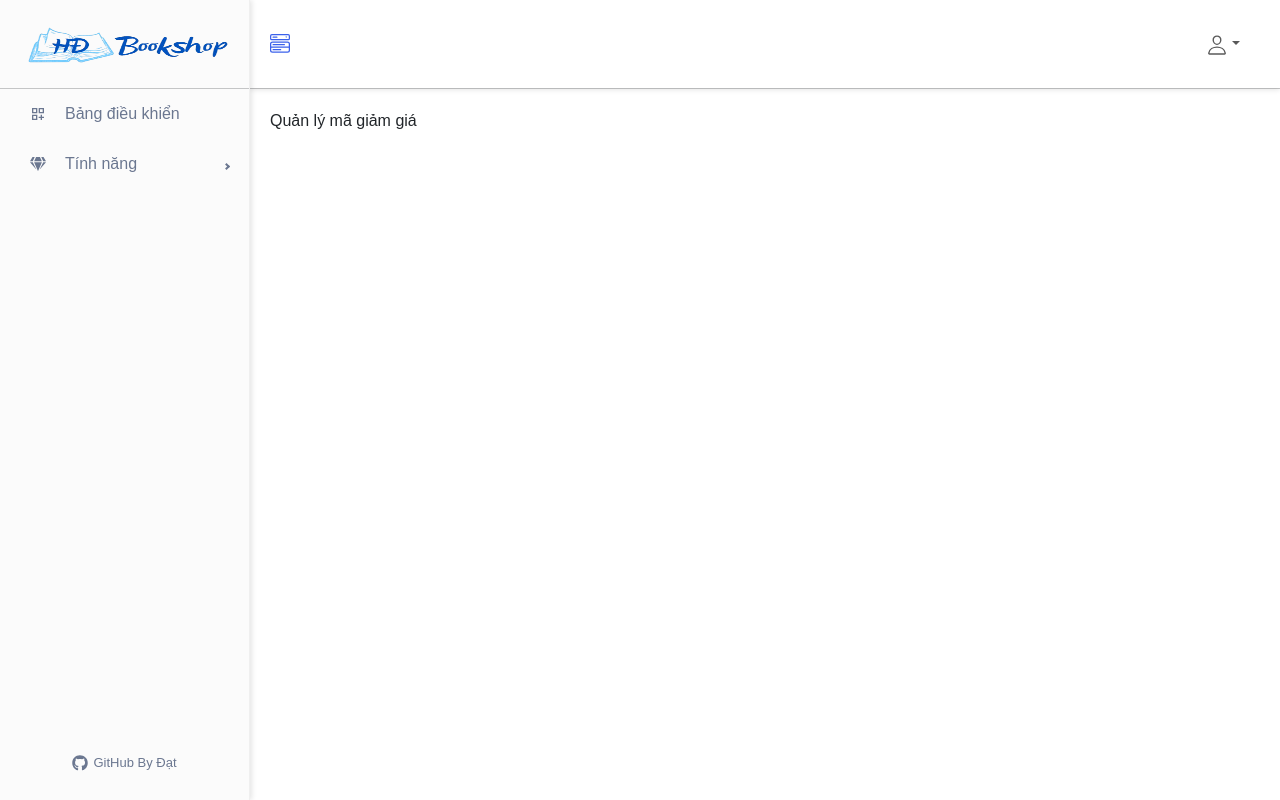
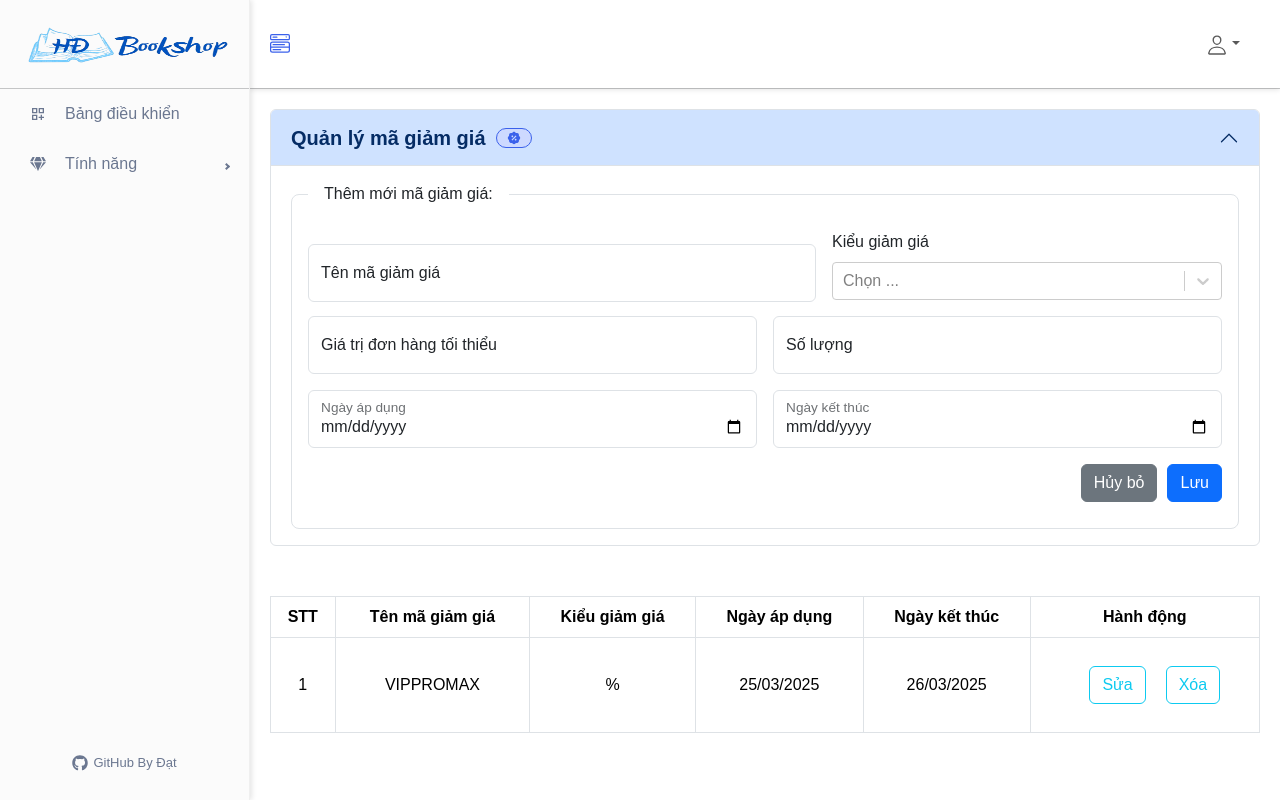
Before and after one commit to nguyendat0908/Do_An_Frontend, a React (Create React App) app: page /admins/manage-discounts in a window 1280 px wide. Built offline with nearby package versions, Linux system fonts and the light colour scheme; a web font is replaced by a local one.

Commit message:
Tạo giao diện quản lý discount

```diff
--- a/package.json
+++ b/package.json
@@ -17,6 +17,7 @@
     "react-pro-sidebar": "^1.1.0",
     "react-router-dom": "^7.3.0",
     "react-scripts": "5.0.1",
+    "react-select": "^5.10.1",
     "web-vitals": "^2.1.4"
   },
   "scripts": {
--- /dev/null
+++ b/src/components/Modal/ModalDiscount/ModalDeleteDiscount.js
@@ -0,0 +1,33 @@
+import Button from 'react-bootstrap/Button';
+import Modal from 'react-bootstrap/Modal';
+
+const ModalDeleteDiscount = (props) => {
+    const { show, setShow } = props;
+
+    const handleClose = () => {
+        setShow(false);
+    };
+
+    return (
+        <>
+            <Modal show={show} size="lg" onHide={handleClose} backdrop="static">
+                <Modal.Header closeButton>
+                    <Modal.Title>Xóa mã giảm giá</Modal.Title>
+                </Modal.Header>
+                <Modal.Body>
+                    Bạn có chắc chắn muốn xóa mã giảm giá có tên: <b>USER</b>?
+                </Modal.Body>
+                <Modal.Footer>
+                    <Button variant="secondary" onClick={handleClose}>
+                        Hủy
+                    </Button>
+                    <Button variant="primary" onClick={handleClose}>
+                        Xóa
+                    </Button>
+                </Modal.Footer>
+            </Modal>
+        </>
+    );
+};
+
+export default ModalDeleteDiscount;
--- /dev/null
+++ b/src/components/Modal/ModalDiscount/ModalUpdateDiscount.js
@@ -0,0 +1,48 @@
+import { useState } from 'react';
+import Button from 'react-bootstrap/Button';
+import Modal from 'react-bootstrap/Modal';
+import { FiFolderPlus } from 'react-icons/fi';
+
+const ModalUpdateDiscount = (props) => {
+    const { show, setShow } = props;
+
+    const handleClose = () => {
+        setShow(false);
+    };
+
+    const [name, setName] = useState('');
+
+    return (
+        <>
+            <Modal show={show} onHide={handleClose} size="xl" backdrop="static" className="modal-create-user">
+                <Modal.Header closeButton>
+                    <Modal.Title>Cập nhật mã giảm giá</Modal.Title>
+                </Modal.Header>
+                <Modal.Body>
+                    <form>
+                        <div className="d-flex gap-3">
+                            <div className="form-floating mb-3 flex-grow-1">
+                                <input type="number" className="form-control" placeholder="Your quantity" />
+                                <label>Số lượng</label>
+                            </div>
+                            <div className="form-floating flex-grow-1">
+                                <input type="date" className="form-control" />
+                                <label>Ngày kết thúc</label>
+                            </div>
+                        </div>
+                    </form>
+                </Modal.Body>
+                <Modal.Footer>
+                    <Button variant="secondary" onClick={handleClose}>
+                        Đóng
+                    </Button>
+                    <Button variant="primary" onClick={handleClose}>
+                        Lưu thay đổi
+                    </Button>
+                </Modal.Footer>
+            </Modal>
+        </>
+    );
+};
+
+export default ModalUpdateDiscount;
--- /dev/null
+++ b/src/components/Modal/ModalDiscount/TableDiscount.js
@@ -0,0 +1,47 @@
+import '../../../pages/Admin/ManageUser/ManageUser.scss';
+import Button from 'react-bootstrap/Button';
+
+const TableDiscount = (props) => {
+    return (
+        <>
+            <table
+                className="table table-hover table-bordered"
+                style={{ textAlign: 'center', verticalAlign: 'middle'}}
+            >
+                <thead>
+                    <tr>
+                        <th scope="col">STT</th>
+                        <th scope="col">Tên mã giảm giá</th>
+                        <th scope="col">Kiểu giảm giá</th>
+                        <th scope="col">Ngày áp dụng</th>
+                        <th scope="col">Ngày kết thúc</th>
+                        <th scope="col">Hành động</th>
+                    </tr>
+                </thead>
+                <tbody>
+                    <tr>
+                        <td scope="row">1</td>
+                        <td>VIPPROMAX</td>
+                        <td>%</td>
+                        <td>25/03/2025</td>
+                        <td>26/03/2025</td>
+                        <td>
+                            <Button
+                                variant="outline-info"
+                                style={{ margin: '20px' }}
+                                onClick={() => props.handleClickBtnUpdate()}
+                            >
+                                Sửa
+                            </Button>
+                            <Button variant="outline-info" onClick={() => props.handleClickBtnDelete()}>
+                                Xóa
+                            </Button>
+                        </td>
+                    </tr>
+                </tbody>
+            </table>
+        </>
+    );
+};
+
+export default TableDiscount;
--- a/src/pages/Admin/ManageCategory/ManageCategory.js
+++ b/src/pages/Admin/ManageCategory/ManageCategory.js
@@ -1,7 +1,6 @@
 import { Button } from 'react-bootstrap';
 import Accordion from 'react-bootstrap/Accordion';
 import '../ManageRole/ManageRole.scss';
-import { FaLock } from 'react-icons/fa';
 import { MdCategory } from 'react-icons/md';
 import { useState } from 'react';
 import TableCategory from '../../../components/Modal/ModalCategory/TableCategory';
--- a/src/pages/Admin/ManageDiscount/ManageDiscount.js
+++ b/src/pages/Admin/ManageDiscount/ManageDiscount.js
@@ -1,5 +1,104 @@
-const ManageDiscount = () => {
-    return <div>Quản lý mã giảm giá</div>;
+import { Button } from 'react-bootstrap';
+import Select from 'react-select';
+import Accordion from 'react-bootstrap/Accordion';
+import '../ManageRole/ManageRole.scss';
+import { RiDiscountPercentFill } from 'react-icons/ri';
+import { useState } from 'react';
+import TableDiscount from '../../../components/Modal/ModalDiscount/TableDiscount';
+import ModalUpdateDiscount from '../../../components/Modal/ModalDiscount/ModalUpdateDiscount';
+import ModalDeleteDiscount from '../../../components/Modal/ModalDiscount/ModalDeleteDiscount';
+
+const options = [
+    { value: 'TIENMAT', label: 'Tiền mặt' },
+    { value: 'PHANTRAM', label: '%' },
+];
+
+const ManageDiscount = (props) => {
+    const [showModalUpdateDiscount, setShowModalUpdateDiscount] = useState(false);
+    const [showModalDeleteDiscount, setShowModalDeleteDiscount] = useState(false);
+
+    const handleClickBtnUpdate = () => {
+        setShowModalUpdateDiscount(true);
+    };
+
+    const handleClickBtnDelete = () => {
+        setShowModalDeleteDiscount(true);
+    };
+    const handleClose = () => {
+        alert('Test');
+    };
+    return (
+        <div className="main-content">
+            <Accordion defaultActiveKey="0">
+                <Accordion.Item eventKey="0">
+                    <Accordion.Header>
+                        <div className="title">
+                            Quản lý mã giảm giá
+                            <span>
+                                <RiDiscountPercentFill />
+                            </span>
+                        </div>
+                    </Accordion.Header>
+                    <Accordion.Body>
+                        <div className="add-new">
+                            <fieldset className="border rounded-3 p-3">
+                                <legend className="float-none w-auto px-3">Thêm mới mã giảm giá:</legend>
+
+                                <div className="d-flex gap-3 align-items-center">
+                                    <div className="form-floating flex-grow-1">
+                                        <input type="text" className="form-control" placeholder="Your discount name" />
+                                        <label>Tên mã giảm giá</label>
+                                    </div>
+                                    <div className="flex-grow-1 mb-3 ">
+                                        <label className="form-label">Kiểu giảm giá</label>
+                                        <Select options={options} placeholder={'Chọn ...'} />
+                                    </div>
+                                </div>
+
+                                <div className="d-flex gap-3">
+                                    <div className="form-floating mb-3 flex-grow-1">
+                                        <input type="number" className="form-control" placeholder="Your order value" />
+                                        <label>Giá trị đơn hàng tối thiểu</label>
+                                    </div>
+
+                                    <div className="form-floating mb-3 flex-grow-1" style={{ zIndex: '0' }}>
+                                        <input type="number" className="form-control" placeholder="Your quantity" />
+                                        <label>Số lượng</label>
+                                    </div>
+                                </div>
+
+                                <div className="d-flex gap-3">
+                                    <div className="form-floating flex-grow-1">
+                                        <input type="date" className="form-control" />
+                                        <label>Ngày áp dụng</label>
+                                    </div>
+                                    <div className="form-floating flex-grow-1">
+                                        <input type="date" className="form-control" />
+                                        <label>Ngày kết thúc</label>
+                                    </div>
+                                </div>
+
+                                <div className="more-action mt-3">
+                                    <Button variant="secondary" onClick={handleClose}>
+                                        Hủy bỏ
+                                    </Button>
+                                    <Button variant="primary">Lưu</Button>
+                                </div>
+                            </fieldset>
+                        </div>
+                    </Accordion.Body>
+                </Accordion.Item>
+            </Accordion>
+            <div className="list-detail">
+                <TableDiscount
+                    handleClickBtnUpdate={handleClickBtnUpdate}
+                    handleClickBtnDelete={handleClickBtnDelete}
+                />
+                <ModalUpdateDiscount show={showModalUpdateDiscount} setShow={setShowModalUpdateDiscount} />
+                <ModalDeleteDiscount show={showModalDeleteDiscount} setShow={setShowModalDeleteDiscount} />
+            </div>
+        </div>
+    );
 };
 
 export default ManageDiscount;
```
Also changed, not shown: 1 other file (tests, documents, lock files or other folders).
